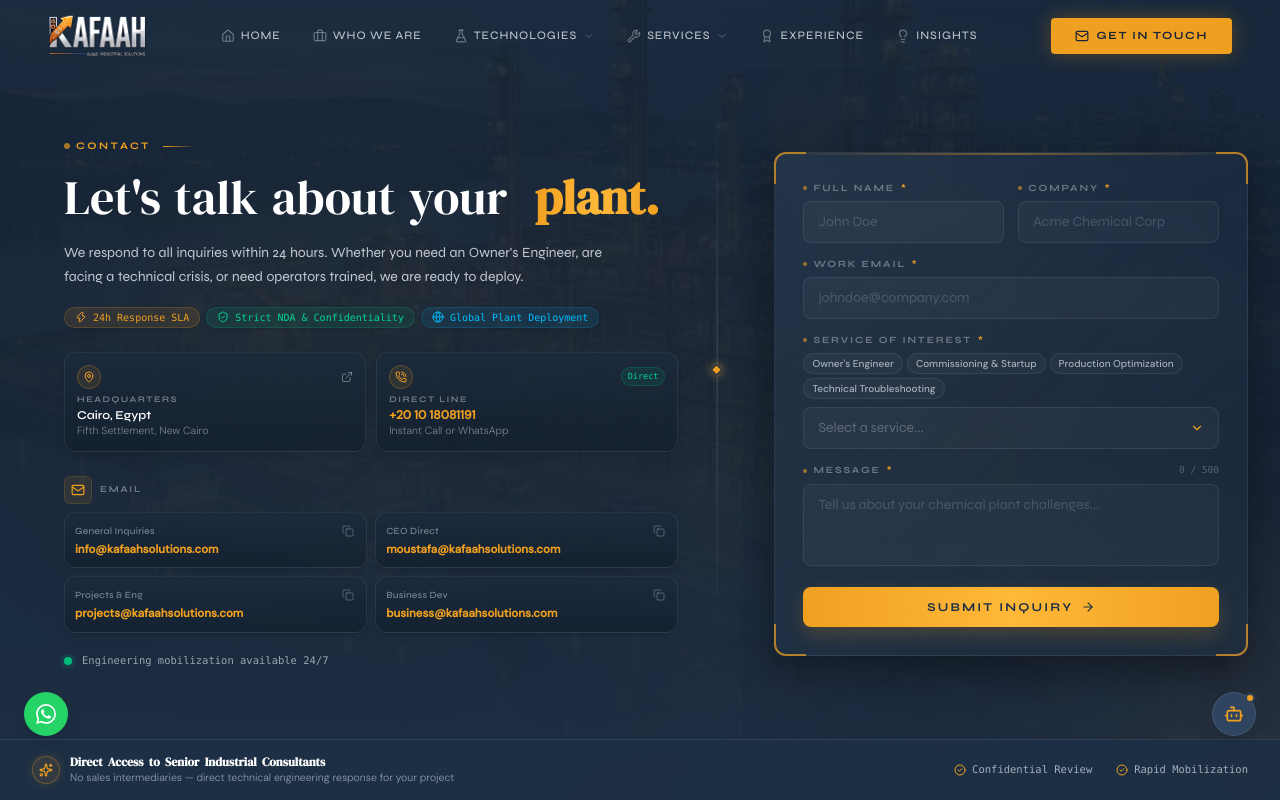
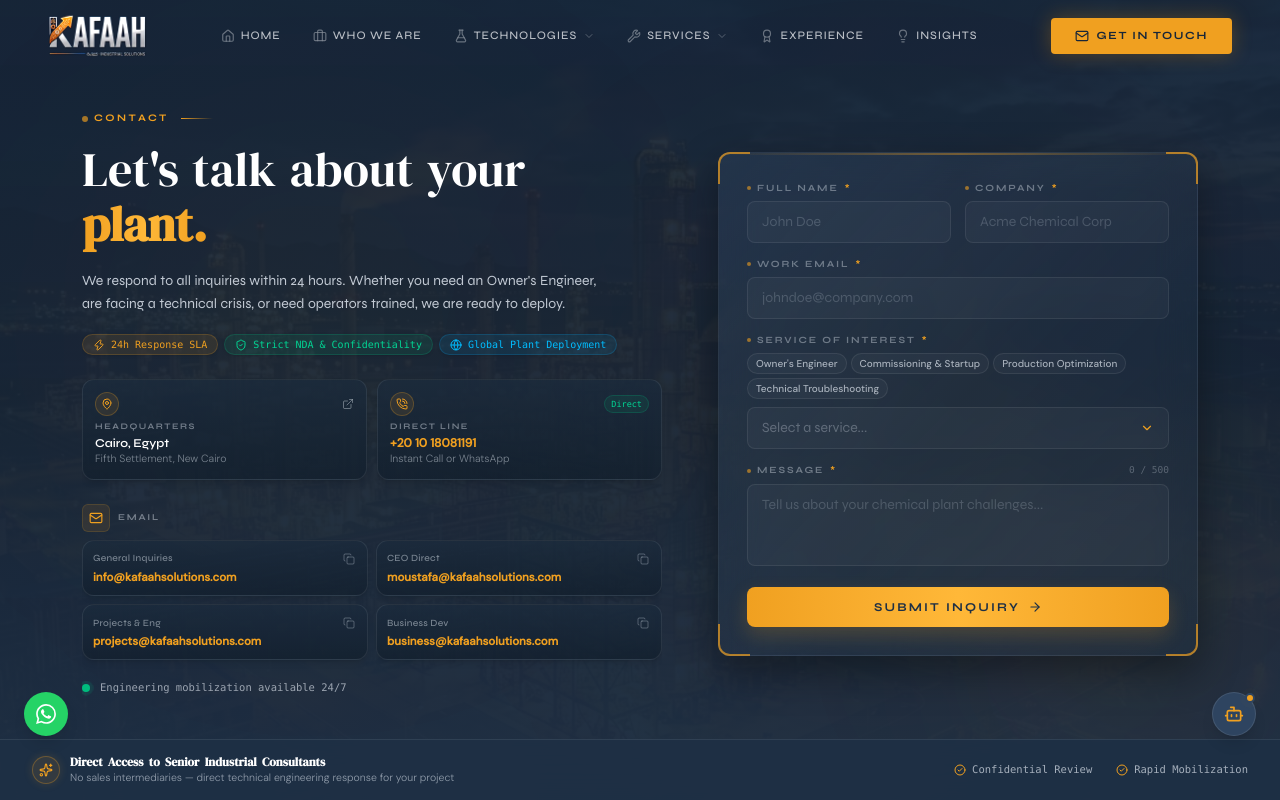
Before and after one commit to karmsalm2026-kafaah/kafaah-web, a Next.js app: page /contact in a window 1280 px wide. Shown: the top 800 px of the page. Built offline with nearby package versions, Linux system fonts and the light colour scheme.

Commit message:
feat(contact): remove middle divider, center & unite left/right panels, and add executive chemical engineering background

```diff
--- a/src/app/contact/ContactClient.tsx
+++ b/src/app/contact/ContactClient.tsx
@@ -190,11 +190,11 @@ export function ContactClient() {
       {/* Global Background Image across BOTH sides & Glowing Blur Orbs */}
       <div className="absolute inset-0 z-0 select-none pointer-events-none overflow-hidden">
         <picture>
-          <source srcSet="/contact-full-bg.png" type="image/png" />
+          <source srcSet="/executive-contact-bg.png" type="image/png" />
           <img
-            src="/contact-full-bg.png"
-            alt="Kafaah Industrial Engineering & Global Network"
-            className="w-full h-full object-cover opacity-30 mix-blend-luminosity scale-105 transition-transform duration-[30s] ease-out hover:scale-100"
+            src="/executive-contact-bg.png"
+            alt="Kafaah Executive Chemical Engineering Hub"
+            className="w-full h-full object-cover opacity-35 mix-blend-luminosity scale-105 transition-transform duration-[30s] ease-out hover:scale-100"
           />
         </picture>
         <div className="absolute inset-0 bg-gradient-to-b from-navy-deep/80 via-navy-deep/90 to-navy-dark/95" />
@@ -211,17 +211,13 @@ export function ContactClient() {
         <div className="absolute bottom-[10%] right-[10%] w-[550px] h-[550px] bg-gold/5 rounded-full blur-[150px] pointer-events-none animate-pulse duration-[12s]" />
       </div>
 
-      <div className="flex-1 flex flex-col lg:flex-row pt-[72px] lg:pt-[68px] relative z-10 lg:overflow-hidden min-h-0">
-
-        {/* Desktop Premium Divider */}
-        <div className="hidden lg:block absolute left-[56%] top-1/2 -translate-x-1/2 -translate-y-1/2 w-[1px] h-3/4 bg-gradient-to-b from-transparent via-white/[0.12] to-transparent z-20">
-          <div className="absolute top-1/2 left-1/2 -translate-x-1/2 -translate-y-1/2 w-2 h-2 bg-gold rotate-45 shadow-[0_0_8px_rgba(212,175,55,0.8)] border border-navy-deep" />
-        </div>
+      {/* Centered Unified Content Wrapper bringing left and right sections close together */}
+      <div className="flex-1 flex flex-col lg:flex-row items-center justify-center max-w-[1280px] w-full mx-auto px-4 sm:px-8 lg:px-12 pt-[72px] lg:pt-[68px] relative z-10 lg:overflow-hidden min-h-0 gap-6 lg:gap-10 xl:gap-14">
 
         {/* Left side - Info Panel (Border-free, Sitting Directly on Page Background) */}
-        <div className="w-full lg:w-[56%] xl:w-[58%] px-4 py-4 sm:p-6 lg:px-12 lg:py-4 xl:px-16 flex flex-col justify-center relative overflow-hidden shrink-0">
+        <div className="w-full lg:w-[54%] xl:w-[55%] max-w-[580px] py-4 flex flex-col justify-center relative overflow-hidden shrink-0">
 
-          <div className="relative z-10 max-w-[640px] w-full mx-auto">
+          <div className="relative z-10 w-full mx-auto">
             <FadeIn className="space-y-3.5 sm:space-y-4">
 
               {/* Eyebrow */}
@@ -240,7 +236,7 @@ export function ContactClient() {
               </h1>
 
               {/* Paragraph */}
-              <p className={`${fcBody} text-silver/85 text-xs sm:text-sm leading-[1.7] font-light max-w-[580px]`}>
+              <p className={`${fcBody} text-silver/85 text-xs sm:text-sm leading-[1.7] font-light max-w-[540px]`}>
                 <HoverSubcopy text={dict.respondTime[locale]} locale={locale} />
               </p>
 
@@ -380,19 +376,14 @@ export function ContactClient() {
           </div>
         </div>
 
-        {/* Right side - Contact Form (Compact 44% Layout) */}
-        <div className="w-full lg:w-[44%] xl:w-[42%] px-4 py-4 sm:p-6 lg:px-8 lg:py-4 bg-navy-deep/20 flex flex-col justify-center relative shrink-0">
-
-          {/* Mobile Premium Divider */}
-          <div className="lg:hidden absolute top-0 left-1/2 -translate-x-1/2 w-3/5 h-[1px] bg-gradient-to-r from-transparent via-white/[0.12] to-transparent z-20">
-            <div className="absolute top-1/2 left-1/2 -translate-x-1/2 -translate-y-1/2 w-2 h-2 bg-gold rotate-45 shadow-[0_0_8px_rgba(212,175,55,0.8)] border border-navy-deep" />
-          </div>
+        {/* Right side - Contact Form (Compact 46% Layout) */}
+        <div className="w-full lg:w-[46%] xl:w-[45%] max-w-[480px] py-4 flex flex-col justify-center relative shrink-0">
 
           {/* Glow corner element */}
           <div className="absolute -right-1/4 -bottom-1/4 w-[350px] h-[350px] bg-gold/5 rounded-full blur-[100px] pointer-events-none" />
 
           <FadeIn delay={0.15}>
-            <div className="max-w-[480px] w-full mx-auto">
+            <div className="w-full mx-auto">
 
               {/* Form Card wrapper with Glassmorphism and Compact Paddings */}
               <div className="bg-gradient-to-br from-navy-card/45 via-navy-card/20 to-navy-dark/40 backdrop-blur-[20px] border border-white/[0.06] hover:border-gold/25 transition-all duration-500 rounded-xl p-4 sm:p-7 relative group shadow-[0_15px_40px_rgba(0,0,0,0.4)]">
```
Also changed, not shown: public/executive-contact-bg.png (added), 1 other file (tests, documents, lock files or other folders).
